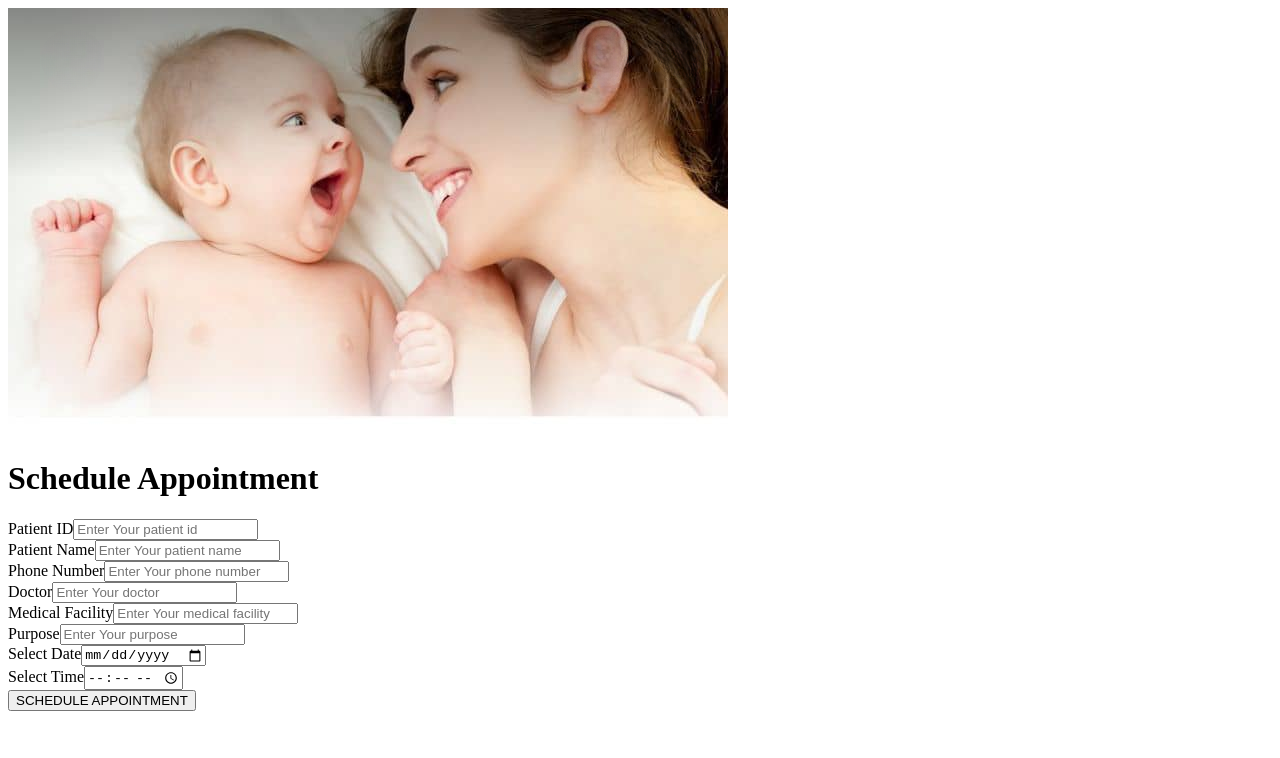
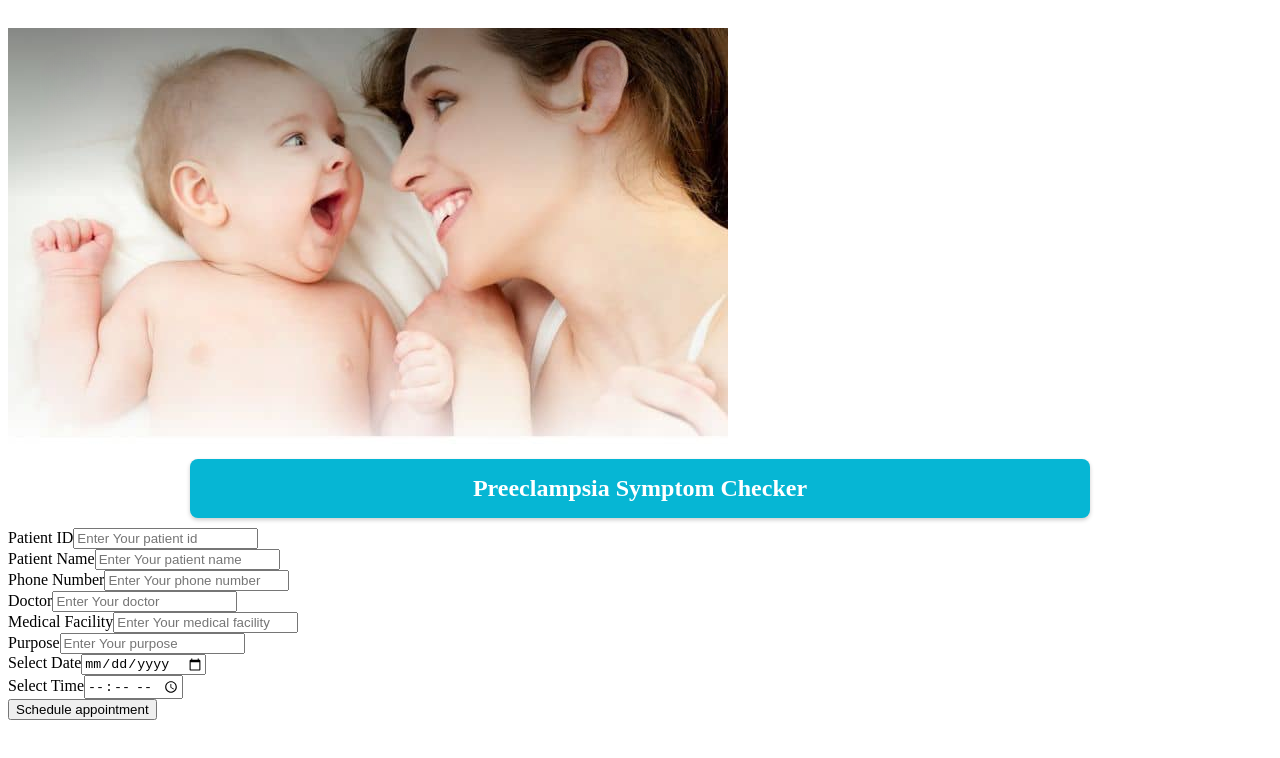
Before and after one commit to AdikaNathaniel/AwopaWeb, a React (Create React App) app: page /medic-appointment in a window 1280 px wide. Shown: the top 758 px of the page. Built offline with nearby package versions, Linux system fonts and the light colour scheme.

Commit message:
backend connect

```diff
--- a/src/components/appointment-schedule-by-medic.jsx
+++ b/src/components/appointment-schedule-by-medic.jsx
@@ -2,6 +2,7 @@ import React, { useState } from 'react';
 import axios from 'axios';
 import pregnancyImg from '../assets/pregnancy.png';
 import { useNavigate } from 'react-router-dom';
+import { motion } from 'framer-motion';
 
 export default function AppointmentScheduleByMedicPage() {
   const [formData, setFormData] = useState({
@@ -78,16 +79,43 @@ export default function AppointmentScheduleByMedicPage() {
   };
 
   return (
-    <div className="relative w-full min-h-screen">
+    <div className="relative w-full min-h-screen" style={{ padding: '20px 0' }}>
       <img
         src={pregnancyImg}
         alt="Background"
-        className="absolute w-full h-full object-cover z-0"
+        className="fixed w-full h-full object-cover z-0"
       />
-      <div className="absolute w-full h-full bg-black opacity-60 z-10" />
-      <div className="relative z-20 max-w-xl mx-auto p-6">
+
+      {/* Header Section - Positioned above the card with reduced margin */}
+      <motion.div
+        initial={{ y: -50, opacity: 0 }}
+        animate={{ y: 0, opacity: 1 }}
+        transition={{ duration: 0.5 }}
+        style={{
+          width: '90%',
+          maxWidth: '900px',
+          margin: '0 auto 10px', // Reduced bottom margin from 20px to 10px
+          position: 'relative',
+          zIndex: 2
+        }}
+      >
+        <div style={{
+          backgroundColor: '#06b6d4',
+          color: 'white',
+          padding: '16px',
+          borderRadius: '8px',
+          textAlign: 'center',
+          boxShadow: '0 2px 4px rgba(0,0,0,0.2)'
+        }}>
+          <h1 style={{ fontSize: '1.5rem', fontWeight: 'bold', margin: 0 }}>
+            Preeclampsia Symptom Checker
+          </h1>
+        </div>
+      </motion.div>
+
+      {/* Form Content with adjusted top margin */}
+      <div className="relative z-20 max-w-xl mx-auto p-6" style={{ marginTop: '10px' }}>
         <div className="bg-white bg-opacity-90 p-6 rounded-xl shadow-lg">
-          <h1 className="text-2xl font-bold text-center mb-6">Schedule Appointment</h1>
           <form onSubmit={handleSubmit}>
             {Object.keys(fieldLabels).map((field) => (
               <div key={field} className="mb-4">
@@ -139,9 +167,10 @@ export default function AppointmentScheduleByMedicPage() {
             <button
               type="submit"
               disabled={isSubmitting}
-              className="w-full py-3 bg-blue-600 text-white font-bold rounded hover:bg-blue-700 transition"
+              className="w-full py-3 bg-cyan-600 text-white font-bold rounded hover:bg-blue-700 transition"
+              style={{ textTransform: 'none' }} // Added to prevent uppercase transformation
             >
-              {isSubmitting ? 'Submitting...' : 'SCHEDULE APPOINTMENT'}
+              {isSubmitting ? 'Submitting...' : 'Schedule appointment'}
             </button>
           </form>
         </div>
--- a/src/components/symptom-checker.jsx
+++ b/src/components/symptom-checker.jsx
@@ -169,14 +169,17 @@ const SymptomForm = () => {
           animate={{ opacity: 1 }}
           transition={{ duration: 0.5 }}
         >
-          {/* Header Section */}
+          {/* Header Section - Wider than the form card */}
           <motion.div
             initial={{ y: -50, opacity: 0 }}
             animate={{ y: 0, opacity: 1 }}
             transition={{ duration: 0.5 }}
             style={{
               padding: '16px 0',
-              marginBottom: '16px' // Reduced margin to close the gap
+              marginBottom: '16px',
+              width: '90%', // Wider than the form
+              maxWidth: '900px', // Slightly wider max-width
+              margin: '0 auto'
             }}
           >
             <div style={{
@@ -184,10 +187,9 @@ const SymptomForm = () => {
               color: 'white',
               padding: '16px',
               borderRadius: '8px',
-              maxWidth: '800px',
-              margin: '0 auto',
               textAlign: 'center',
-              boxShadow: '0 2px 4px rgba(0,0,0,0.2)'
+              boxShadow: '0 2px 4px rgba(0,0,0,0.2)',
+              width: '100%' // Ensure it takes full width of parent
             }}>
               <h1 style={{ fontSize: '1.5rem', fontWeight: 'bold', margin: 0 }}>
                 Preeclampsia Symptom Checker
@@ -195,8 +197,13 @@ const SymptomForm = () => {
             </div>
           </motion.div>
 
-          {/* Form Content */}
-          <div style={{ padding: '0 20px 20px', maxWidth: '800px', margin: '0 auto' }}>
+          {/* Form Content - Slightly narrower than the header */}
+          <div style={{
+            padding: '0 20px 20px',
+            width: '85%',
+            maxWidth: '800px',
+            margin: '0 auto'
+          }}>
             <motion.div
               initial={{ scale: 0.9, opacity: 0 }}
               animate={{ scale: 1, opacity: 1 }}
@@ -302,8 +309,8 @@ const SymptomForm = () => {
                         disabled={isSubmitting}
                         sx={{
                           height: '50px',
-                          backgroundColor: '#06b6d4', // cyan-600
-                          '&:hover': { backgroundColor: '#0891b2' }, // cyan-700
+                          backgroundColor: '#06b6d4',
+                          '&:hover': { backgroundColor: '#0891b2' },
                           fontSize: '16px',
                           borderRadius: '8px',
                           textTransform: 'none'
```
